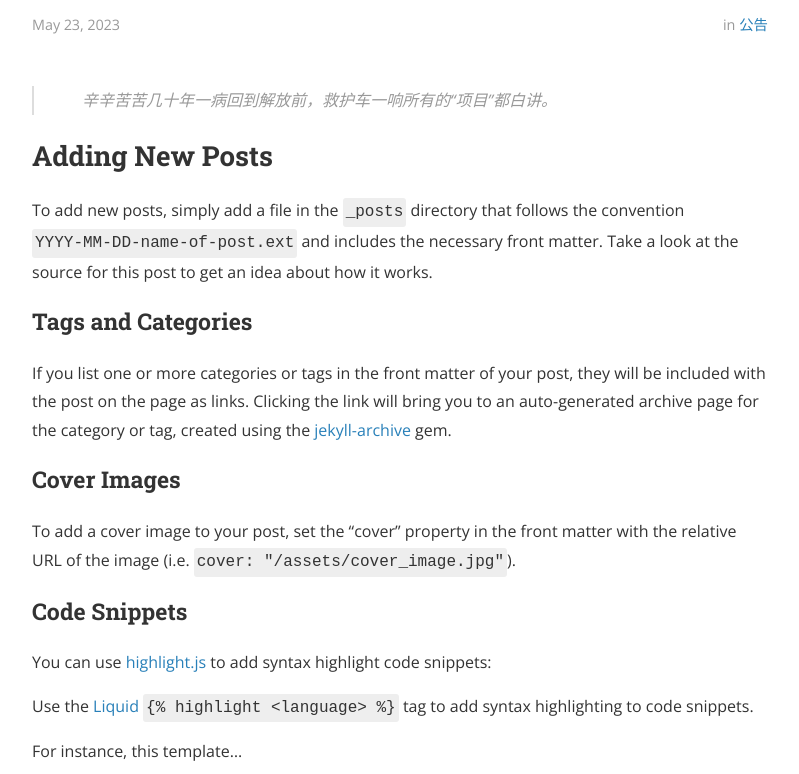
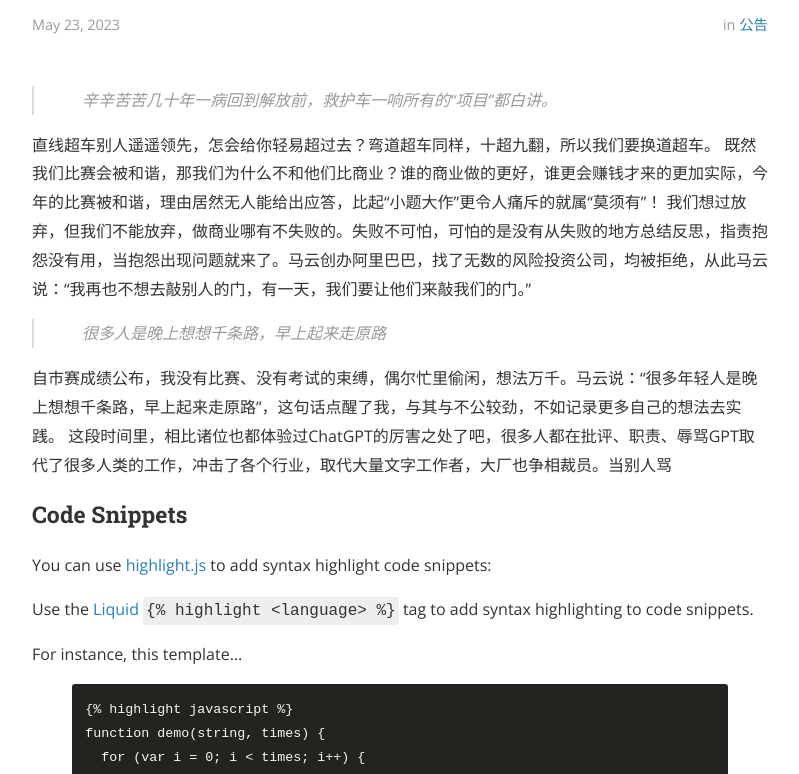
Before and after one commit to XZKJGZS/xzkjgzs.github.io, a Jekyll site: the page built from _posts/2015-04-18-welcome-to-jekyll.md, in a window 1280 px wide and 900 px high, scrolled down 383 px, cut to the strip 126-900 px from the top of the window. Shown: the whole strip, without its empty margins (240-1039 px from the left). Built offline with Jekyll 4.4.1, drawn with Linux system fonts in a browser that asks for light colours; nearby versions of some CDN libraries.

Commit message:
更新 2015-04-18-welcome-to-jekyll.md

```diff
--- a/_posts/2015-04-18-welcome-to-jekyll.md
+++ b/_posts/2015-04-18-welcome-to-jekyll.md
@@ -10,17 +10,14 @@ cover:  "/assets/instacode.png"
 
 > 辛辛苦苦几十年一病回到解放前，救护车一响所有的“项目”都白讲。
 
-## Adding New Posts
+直线超车别人遥遥领先，怎会给你轻易超过去？弯道超车同样，十超九翻，所以我们要换道超车。
+既然我们比赛会被和谐，那我们为什么不和他们比商业？谁的商业做的更好，谁更会赚钱才来的更加实际，今年的比赛被和谐，理由居然无人能给出应答，比起“小题大作”更令人痛斥的就属“莫须有”！
+我们想过放弃，但我们不能放弃，做商业哪有不失败的。失败不可怕，可怕的是没有从失败的地方总结反思，指责抱怨没有用，当抱怨出现问题就来了。马云创办阿里巴巴，找了无数的风险投资公司，均被拒绝，从此马云说：“我再也不想去敲别人的门，有一天，我们要让他们来敲我们的门。”
 
-To add new posts, simply add a file in the `_posts` directory that follows the convention `YYYY-MM-DD-name-of-post.ext` and includes the necessary front matter. Take a look at the source for this post to get an idea about how it works.
+> 很多人是晚上想想千条路，早上起来走原路
 
-### Tags and Categories
-
-If you list one or more categories or tags in the front matter of your post, they will be included with the post on the page as links. Clicking the link will bring you to an auto-generated archive page for the category or tag, created using the [jekyll-archive][jekyll-archive] gem.
-
-### Cover Images
-
-To add a cover image to your post, set the "cover" property in the front matter with the relative URL of the image (i.e. <code>cover: "/assets/cover_image.jpg"</code>).
+自市赛成绩公布，我没有比赛、没有考试的束缚，偶尔忙里偷闲，想法万千。马云说：“很多年轻人是晚上想想千条路，早上起来走原路”，这句话点醒了我，与其与不公较劲，不如记录更多自己的想法去实践。
+这段时间里，相比诸位也都体验过ChatGPT的厉害之处了吧，很多人都在批评、职责、辱骂GPT取代了很多人类的工作，冲击了各个行业，取代大量文字工作者，大厂也争相裁员。当别人骂
 
 ### Code Snippets
 
```
